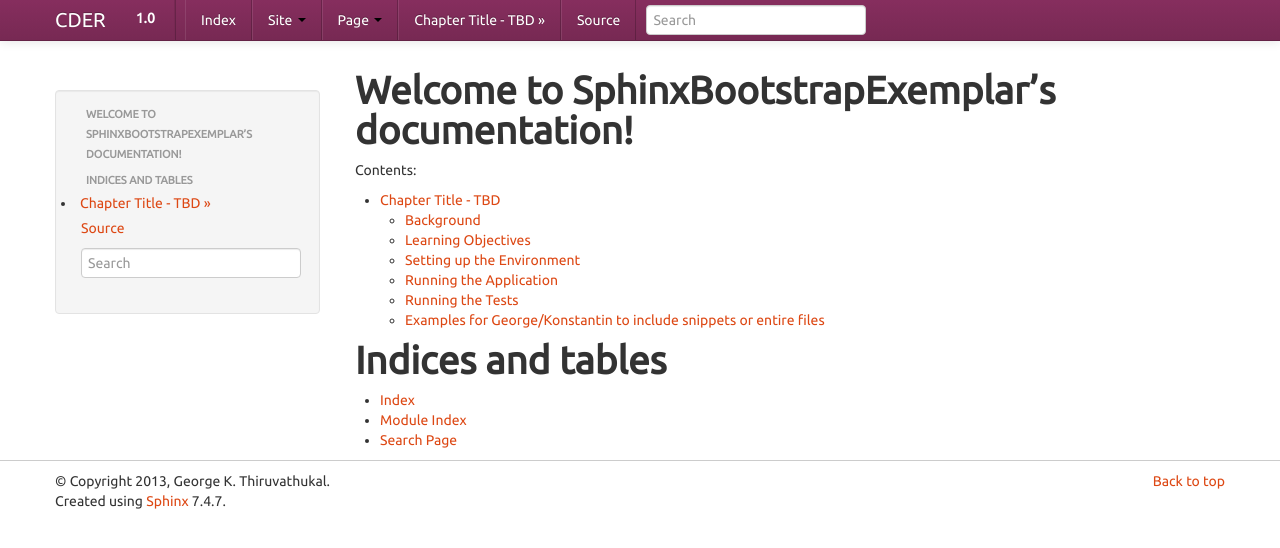
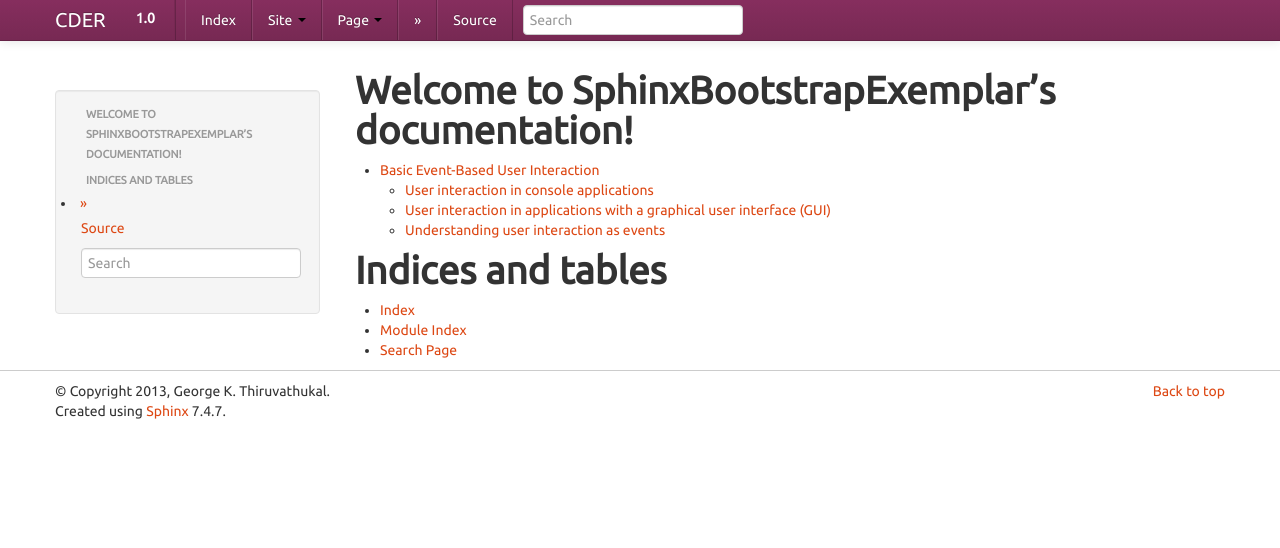
Before and after one commit to LoyolaChicagoBooks/cder, a Sphinx documentation site: the page built from source/index.rst, in a window 1280 px wide. Shown: the top 548 px of the page. Built offline with Sphinx 7.4.7, drawn with Linux system fonts in a browser that asks for light colours; part of the change alters nothing that is shown.

Commit message:
started writing basic interaction chapter and added various images for this

```diff
--- /dev/null
+++ b/source/events.rst
@@ -0,0 +1,67 @@
+Basic Event-Based User Interaction
+==================================
+
+User interaction in console applications
+-------------------------------------------------
+
+asdf
+
+User interaction in applications with a graphical user interface (GUI)
+----------------------------------------------------------------------
+
+.. figure:: images/BoundedCounterViewStateMin.png
+   :alt: Bounded Counter Min State
+   :scale: 50%
+
+   The initial (minimum) view state of the bounded click counter Android app.
+
+.. figure:: images/BoundedCounterViewStateCounting.png
+   :alt: Bounded Counter Counting State
+   :scale: 50%
+
+   The counting view state of the bounded click counter Android app.
+
+.. figure:: images/BoundedCounterViewStateMax.png
+   :alt: Bounded Counter Max State
+   :scale: 50%
+
+   The maximum view state of the bounded click counter Android app.
+
+asdf
+
+Understanding user interaction as events
+----------------------------------------
+
+
+.. figure:: images/BoundedCounterStates.png
+   :alt: Bounded Counter FSM
+
+   The finite state machine of the bounded counter model.
+
+asdf
+
+GUI widgets as event sources
+^^^^^^^^^^^^^^^^^^^^^^^^^^^^
+
+.. figure:: images/ComponentTree.png
+   :alt: Click Counter View Component Tree
+   :scale: 50%
+
+   The view component tree of the bounded click counter Android app.
+
+
+asdf
+
+Event listeners and the Observer pattern
+^^^^^^^^^^^^^^^^^^^^^^^^^^^^^^^^^^^^^^^^^^^^^^^^^^
+
+asdf
+
+.. figure:: images/ModelViewAdapter.png
+   :alt: Model-View-Adapter Architecture
+   :scale: 100%
+
+   The Model-View-Adapter (MVA) architecture of the bounded click
+   counter Android app.
+
+asdf
--- a/source/index.rst
+++ b/source/index.rst
@@ -6,12 +6,14 @@
 Welcome to SphinxBootstrapExemplar's documentation!
 ===================================================
 
-Contents:
-
 .. toctree::
    :maxdepth: 2
 
-   chapter
+   intro
+   events
+..   timers
+..   activities
+..   distributed
 
 Indices and tables
 ==================
--- /dev/null
+++ b/source/intro.rst
@@ -0,0 +1,17 @@
+In this chapter, we study parallel and distributed computing topics
+from a user-centric software development angle, focusing on
+concurrency. Topics include batch versus event-driven execution (and
+scheduling), external and internal events, the event-action paradigm,
+state machines, background tasks, offloading computation (say, from a
+mobile device to the cloud or computing cluster) and observing the
+resulting throughput-latency tradeoff.
+
+While our focus will be on user-centric computing, we note that in
+today’s context, most mobile platforms are essentially shared-memory
+multiprocessor parallel systems in their own right. Today’s
+smartphones and tablets sport multicore architecture, and even
+projects such as Parallela kickstarter are a sign that mobile
+platforms may well be the next wave of low-power parallel computing.
+Therefore, we view studying user-centric platforms/devices not only as
+an effective way to learn parallel computing but also a fun way to do
+so.
```
Also changed, not shown: source/images/BoundedCounterStates.png (added), source/images/BoundedCounterViewStateCounting.png (added), source/images/BoundedCounterViewStateMax.png (added), source/images/BoundedCounterViewStateMin.png (added), source/images/ComponentTree.png (added), source/images/ModelViewAdapter.png (added), 5 other files.
